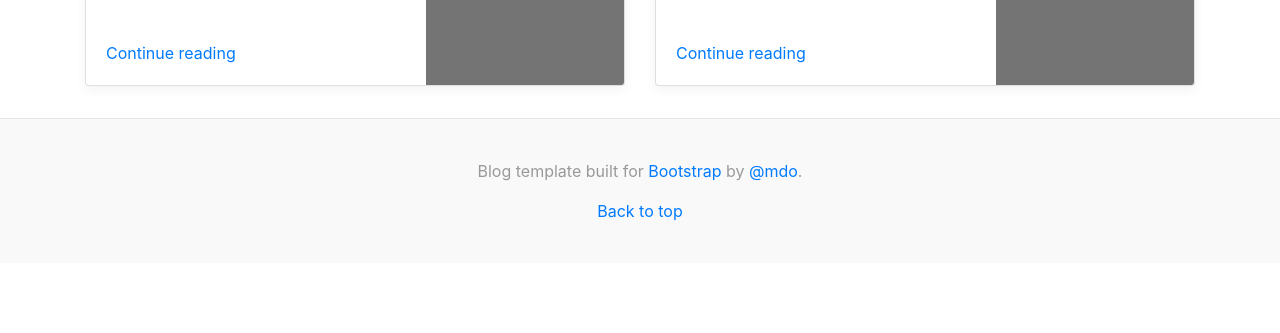
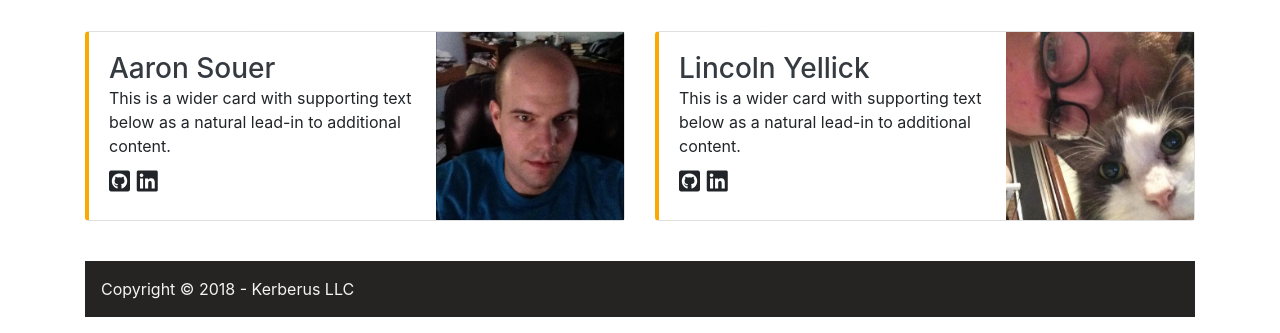
Before and after one commit to kerberus-io/kerberusIO, a Flask app: page /updated in a window 1280 px wide. Shown: the part 579-912 px from the top of the page. Before the commit the page ends 800 px from the top, so only its background shows below. Run offline with Flask 2, Linux system fonts and the light colour scheme; some libraries are stand-ins or nearby versions.

Commit message:
- possible design

```diff
--- a/kerberusIO/static/css/main.css
+++ b/kerberusIO/static/css/main.css
@@ -1,2 +1,73 @@
 /* Main CSS for kerberus.io */
-/* test */
+
+/*
+ * Globals
+ */
+:root {
+    --main: #F8AA00;
+}
+
+a {
+    color: inherit;
+    text-decoration: none;
+}
+header {
+    border-bottom: 1px solid var(--main);
+}
+.vertical-text {
+    writing-mode:tb-rl;
+    -webkit-transform:rotate(180deg);
+    -moz-transform:rotate(180deg);
+    -o-transform: rotate(180deg);
+    -ms-transform:rotate(180deg);
+    transform: rotate(180deg);
+    white-space:nowrap;
+    display:block;
+    bottom:0;
+}
+.flex-column {
+    border-left: 2px solid var(--main);
+}
+ /*
+ * Header
+ */
+.header-link:hover {
+    text-decoration: none;
+}
+
+.logo-bullet {
+    font-size: 4pt;
+    color: var(--main);
+    vertical-align: middle;
+}
+/*
+ * Content
+ */
+.card {
+    border-left: 2px solid var(--main);
+}
+.card-img-right {
+    width: 35%;
+    height: 35%;
+}
+ .jumbotron {
+    background-image: url(https://images.pexels.com/photos/249798/pexels-photo-249798.png?auto=compress&cs=tinysrgb&h=750&w=1260);
+
+ }
+.jumbotron .container {
+    background-color: rgba(37,36,34, .9);
+}
+.social {
+    font-size: 1.5em;
+}
+
+ /*
+ * Footer
+ */
+.footer .container {
+    color:#F4F3EF;
+    padding: 1em;
+    margin: 1em 0em 1em 0em;
+    width: 100%;
+    background-color: #252422;
+}
--- a/kerberusIO/templates/partials/owner_card.html
+++ b/kerberusIO/templates/partials/owner_card.html
@@ -7,8 +7,11 @@
             </h3>
 {#            <div class="mb-1 text-muted">Nov 12</div>#}
             <p class="card-text mb-auto">This is a wider card with supporting text below as a natural lead-in to additional content.</p>
-            <a href="#">Continue reading</a>
+            <span class="social">
+                <a href="#"><i class="fab fa-github-square"></i></a>
+                <a href="#"><i class="fab fa-linkedin"></i></a>
+            </span>
         </div>
-        <img class="card-img-right flex-auto d-none d-lg-block" src="{{ url_for('static', filename='img/placeholder_card.png') }}" alt="Card image cap">
+        <img class="card-img-right flex-auto d-none d-lg-block" src="static/img/{{owner['name']}}.jpg" alt="Card image cap">
     </div>
 </div>
--- a/kerberusIO/templates/updated.html
+++ b/kerberusIO/templates/updated.html
@@ -4,7 +4,7 @@
 {% block head %}
 
     <!-- Custom styles for this template -->
-    <link rel="stylesheet" type="text/css" href="{{ url_for('static', filename='css/blog.css') }}">
+    <link rel="stylesheet" type="text/css" href="{{ url_for('static', filename='css/main.css') }}">
     <link rel="stylesheet" href="https://use.fontawesome.com/releases/v5.1.0/css/all.css" integrity="sha384-lKuwvrZot6UHsBSfcMvOkWwlCMgc0TaWr+30HWe3a4ltaBwTZhyTEggF5tJv8tbt" crossorigin="anonymous">
 
 {% endblock %}
@@ -13,7 +13,7 @@
 {% block body %}
 
     <div class="container">
-        <header class="blog-header py-3">
+        <header class="header py-3">
             <div class="row flex-nowrap justify-content-between align-items-center">
                 <div class="col-6 pt-1">
                     <a class="text-muted header-link" href="#">kerberus <i class="fas fa-circle logo-bullet"></i> io</a>
@@ -32,10 +32,48 @@
 
         <main>
 
-        <div class="jumbotron p-3 p-md-5 text-white rounded bg-dark">
-            <div class="col-md-5 px-0">
-                <h1 class="display-4 font-italic">services</h1>
-                <p class="lead my-3">Multiple lines of text that form the lede, informing new readers quickly and efficiently about what's most interesting in this post's contents.</p>
+        <div class="jumbotron p-3 p-md-2 text-white rounded bg-dark">
+            <div class="container content">
+                <div class="row">
+                    <div class="col-sm">
+                        <h1 class="display-4 font-italic">services</h1>
+                        <p class="lead my-3">
+                            Kerberus is a development company owned by Aaron Michael Souer and Lincoln Hach Yellick.
+                            As a team we create and publish custom applications for the general public. In addition to our own
+                            applications we provide a number of services to help your business grow.
+                        </p>
+                    </div>
+                    <div class="col-sm">
+                        <p class="lead my-3">
+                            <div class="list-group">
+                                <div class="list-group-item list-group-item-action flex-column align-items-start">
+                                    <div class="d-flex w-100 justify-content-between">
+                                        <h5 class="mb-1">Sharepoint Development & Consulting</h5>
+                                    </div>
+                                    <p class="mb-1">Donec id elit non mi porta gravida at eget metus. Maecenas sed diam eget risus varius blandit.</p>
+                                </div>
+                                <div class="list-group-item list-group-item-action flex-column align-items-start">
+                                    <div class="d-flex w-100 justify-content-between">
+                                        <h5 class="mb-1">Building and Maintaining Web Sites</h5>
+                                    </div>
+                                    <p class="mb-1">Donec id elit non mi porta gravida at eget metus. Maecenas sed diam eget risus varius blandit.</p>
+                                </div>
+                                <div class="list-group-item list-group-item-action flex-column align-items-start">
+                                    <div class="d-flex w-100 justify-content-between">
+                                        <h5 class="mb-1">Integration and Automation of Line of Business Application</h5>
+                                    </div>
+                                    <p class="mb-1">Donec id elit non mi porta gravida at eget metus. Maecenas sed diam eget risus varius blandit.</p>
+                                </div>
+                                <div class="list-group-item list-group-item-action flex-column align-items-start">
+                                    <div class="d-flex w-100 justify-content-between">
+                                        <h5 class="mb-1">Building Restful APIs Above Your Technologies</h5>
+                                    </div>
+                                    <p class="mb-1">Donec id elit non mi porta gravida at eget metus. Maecenas sed diam eget risus varius blandit.</p>
+                                </div>
+                            </div>
+                        </p>
+                    </div>
+                </div>
             </div>
         </div>
 
@@ -49,17 +87,15 @@
 
         </div> <!-- End of Owner Cards -->
 
+
+        <footer class="footer">
+            <div class="container">
+                <span>Copyright &copy; 2018 - Kerberus LLC</span>
+            </div>
+        </footer>
         </main><!-- /.container -->
 
     </div>
-
-
-    <footer class="blog-footer">
-        <p>Blog template built for <a href="https://getbootstrap.com/">Bootstrap</a> by <a href="https://twitter.com/mdo">@mdo</a>.</p>
-        <p>
-            <a href="#">Back to top</a>
-        </p>
-    </footer>
 
 {% endblock %}
 
```
Also changed, not shown: kerberusIO/static/img/Aaron Souer.jpg (added), kerberusIO/static/img/Lincoln Yellick.jpg (added).
